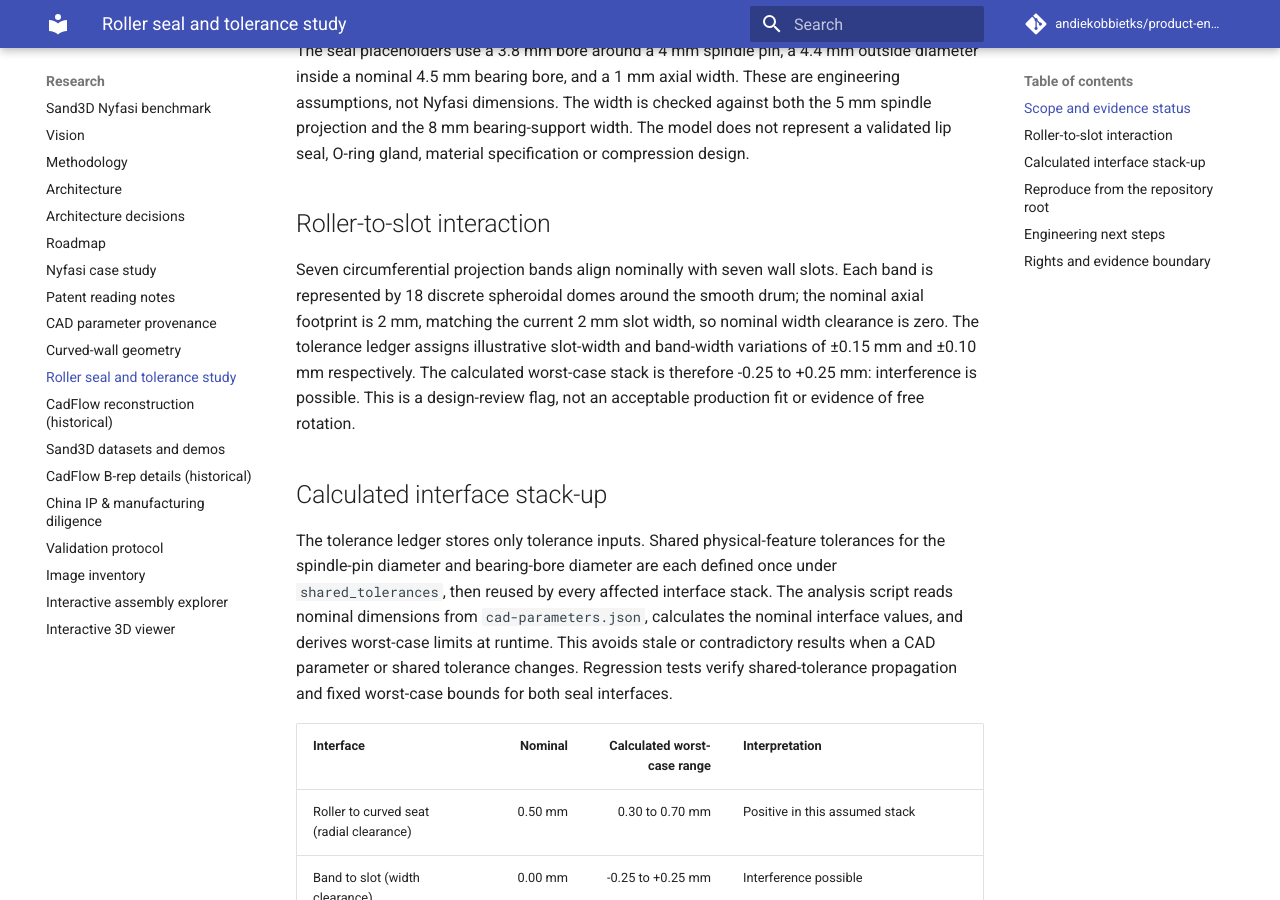
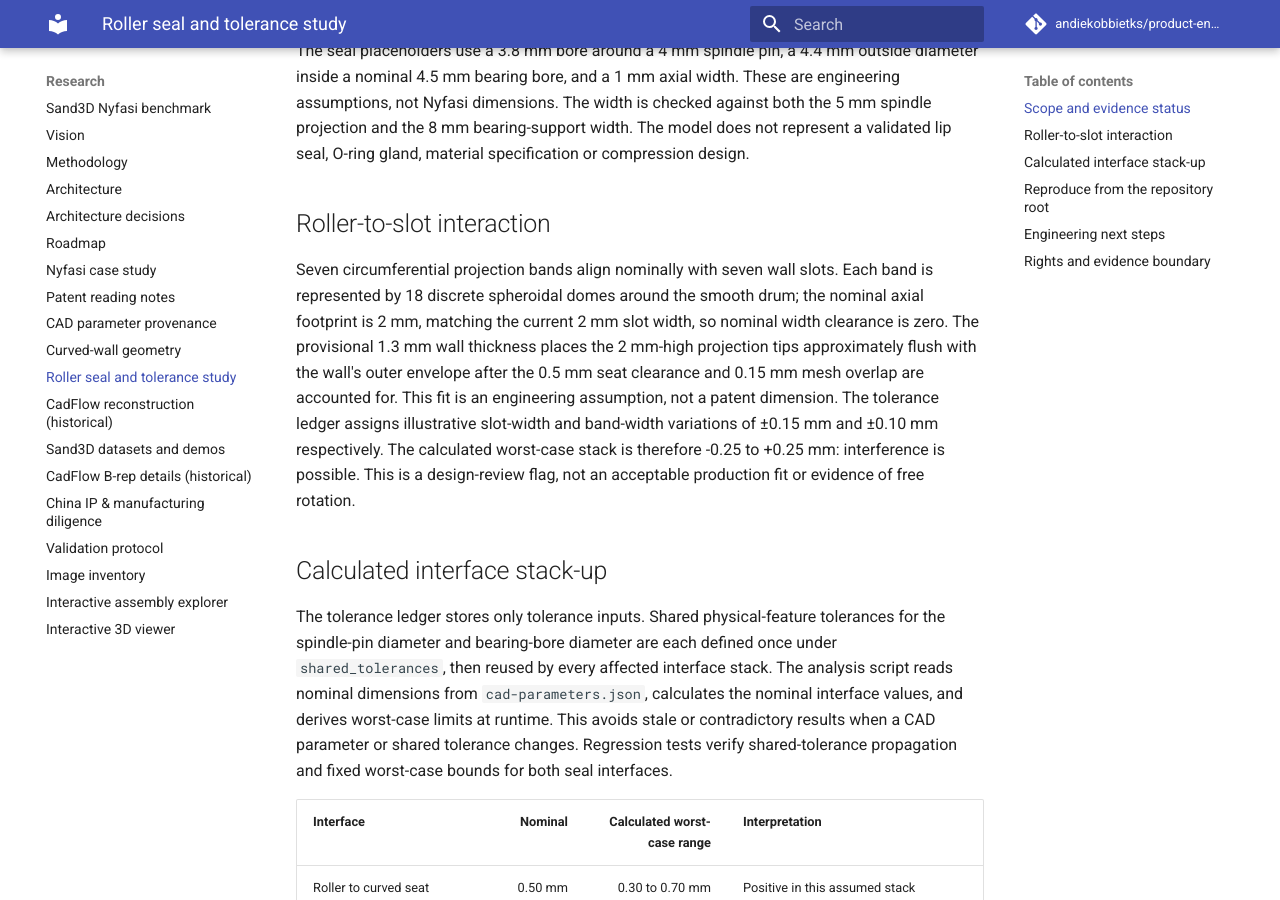
Before and after one commit to andiekobbietks/product-engineering-lab, an MkDocs documentation site: the page built from docs/experiments/roller-seal-and-tolerance.md, in a window 1280 px wide and 900 px high, scrolled down 333 px. Built offline with MkDocs 1.6.1 and Material for MkDocs 9.7.7, drawn with Linux system fonts in a browser that asks for light colours; comment, search, counter and statistics services are not loaded.

Commit message:
Record the wall thickness and projection tip alignment assumption

```diff
--- a/docs/experiments/roller-seal-and-tolerance.md
+++ b/docs/experiments/roller-seal-and-tolerance.md
@@ -8,7 +8,7 @@ The seal placeholders use a 3.8 mm bore around a 4 mm spindle pin, a 4.4 mm outs
 
 ## Roller-to-slot interaction
 
-Seven circumferential projection bands align nominally with seven wall slots. Each band is represented by 18 discrete spheroidal domes around the smooth drum; the nominal axial footprint is 2 mm, matching the current 2 mm slot width, so nominal width clearance is zero. The tolerance ledger assigns illustrative slot-width and band-width variations of ±0.15 mm and ±0.10 mm respectively. The calculated worst-case stack is therefore -0.25 to +0.25 mm: interference is possible. This is a design-review flag, not an acceptable production fit or evidence of free rotation.
+Seven circumferential projection bands align nominally with seven wall slots. Each band is represented by 18 discrete spheroidal domes around the smooth drum; the nominal axial footprint is 2 mm, matching the current 2 mm slot width, so nominal width clearance is zero. The provisional 1.3 mm wall thickness places the 2 mm-high projection tips approximately flush with the wall's outer envelope after the 0.5 mm seat clearance and 0.15 mm mesh overlap are accounted for. This fit is an engineering assumption, not a patent dimension. The tolerance ledger assigns illustrative slot-width and band-width variations of ±0.15 mm and ±0.10 mm respectively. The calculated worst-case stack is therefore -0.25 to +0.25 mm: interference is possible. This is a design-review flag, not an acceptable production fit or evidence of free rotation.
 
 ## Calculated interface stack-up
 
```
